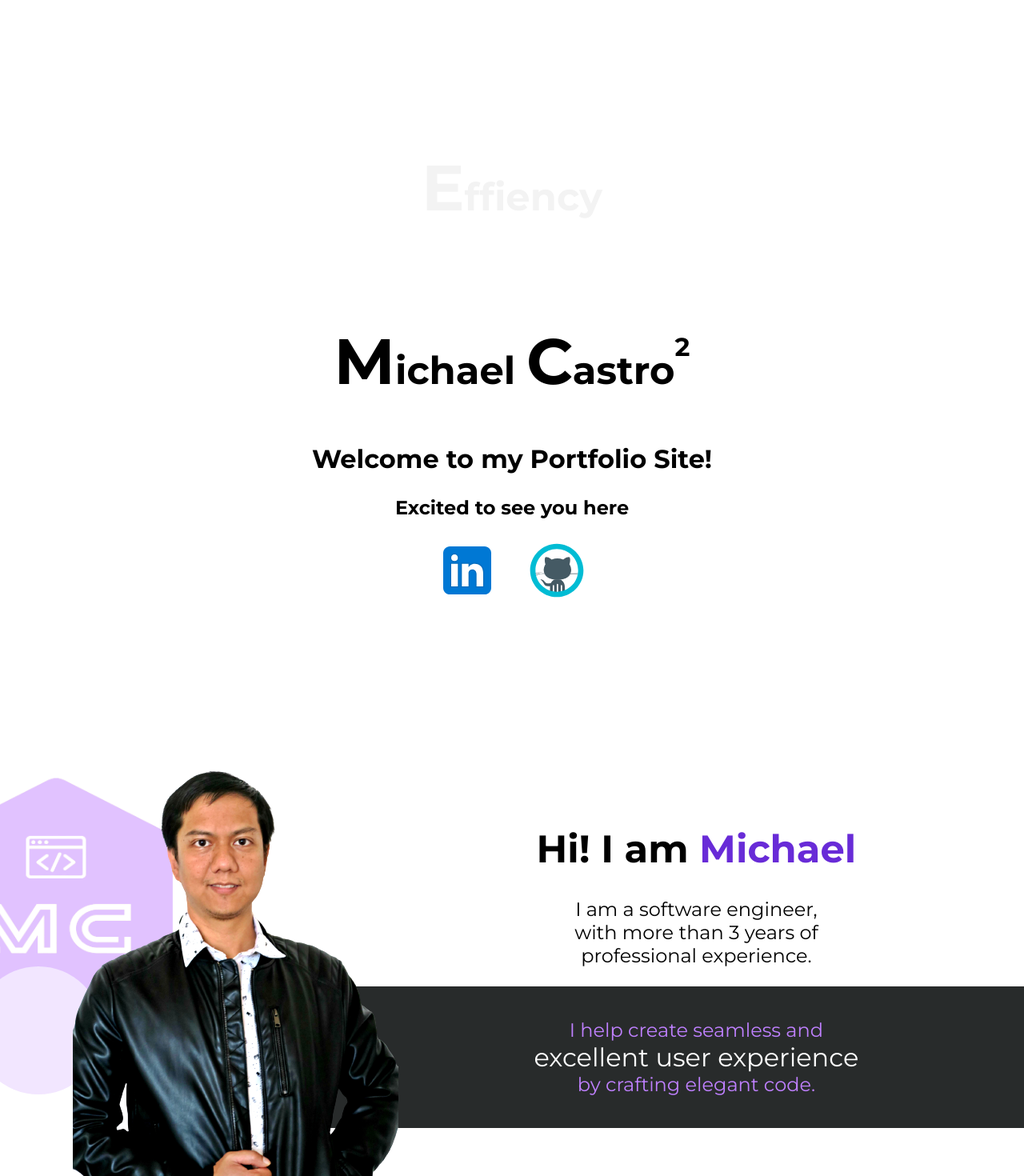
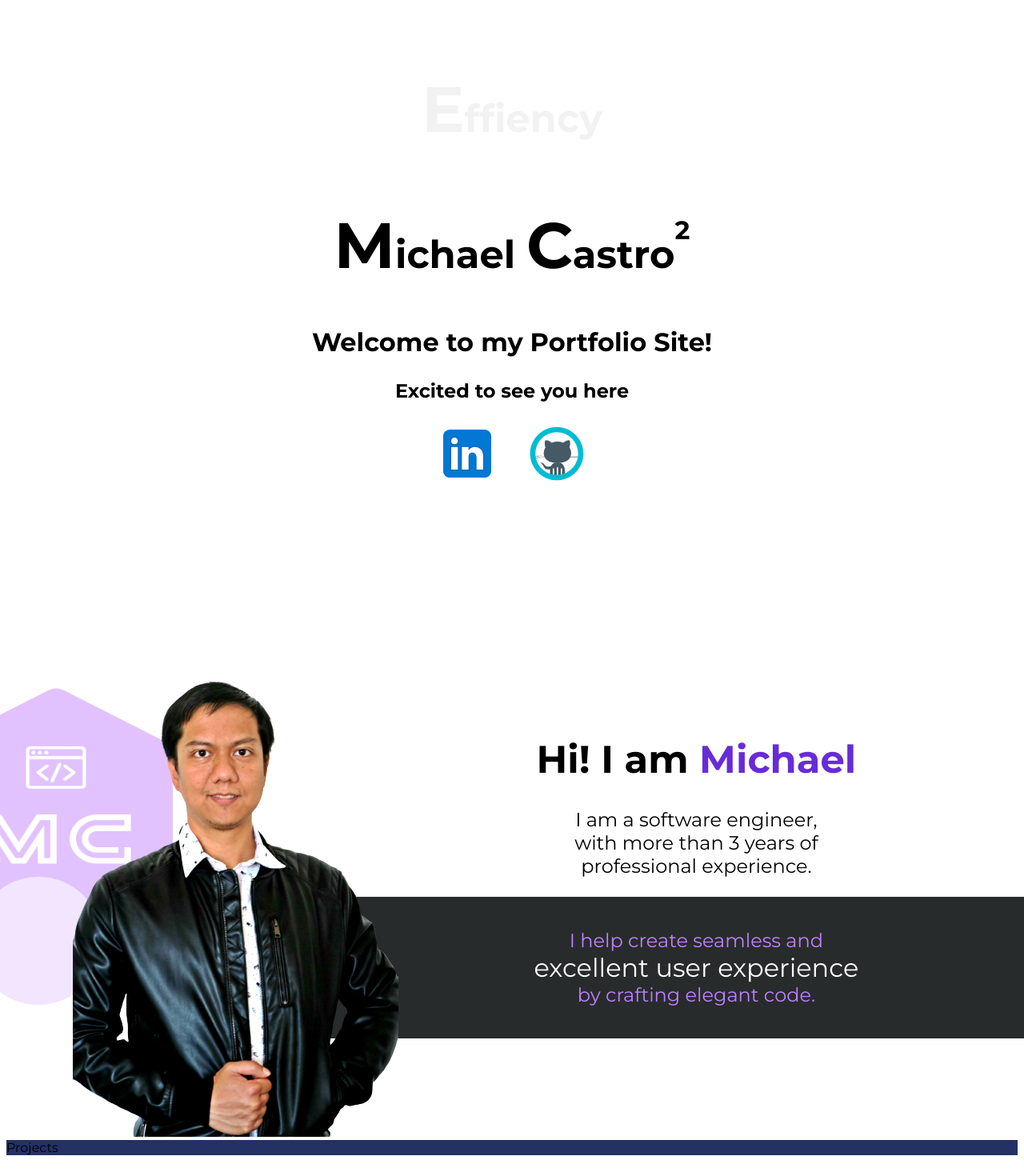
Before and after one commit to mikel-js/portfolio, a Next.js app: page / in a window 1280 px wide. Shown: the top 1470 px of the page at 80% size. Built offline with nearby package versions, Linux system fonts and the light colour scheme.

Commit message:
add projects section

```diff
--- a/src/app/Hero.tsx
+++ b/src/app/Hero.tsx
@@ -1,6 +1,7 @@
 import React, { useState, useEffect } from 'react';
 import styled, { keyframes } from 'styled-components';
 import Image from 'next/image';
+import { BREAKPOINTS } from '../constants/breakpoints';
 
 const fadeInOut = keyframes`
   0% {
@@ -14,7 +15,6 @@ const fadeInOut = keyframes`
 `;
 
 const StyledHero = styled.div`
-  padding-top: 7rem;
   height: 100vh;
   display: flex;
   flex-direction: column;
@@ -24,7 +24,13 @@ const StyledHero = styled.div`
 
 const StyledContent = styled.div`
   h1 {
-    font-size: 5rem;
+    font-size: 3rem;
+  }
+
+  @media (min-width: ${BREAKPOINTS.md}) {
+    h1 {
+      font-size: 5rem;
+    }
   }
 `;
 
@@ -38,12 +44,22 @@ const StyledFadingTextContainer = styled.div`
 `;
 
 const StyledFadingText = styled.div`
-  font-size: 2em;
+  padding-top: 1rem;
+  font-size: 2rem;
   opacity: 0;
   animation: ${fadeInOut} 2s infinite forwards;
+  min-height: 7.25rem;
 
   h2 {
-    font-size: 5rem;
+    font-size: 3rem;
+    margin: 0;
+  }
+
+  @media (min-width: ${BREAKPOINTS.md}) {
+    padding-top: 5rem;
+    h2 {
+      font-size: 5rem;
+    }
   }
 `;
 
@@ -61,7 +77,7 @@ const StyledLinks = styled.div`
 `;
 const StyledLink = styled.a``;
 
-const Hero = () => {
+const Hero: React.FC = () => {
   const texts = [
     <h2>
       E<StyledSmallText>xcellence</StyledSmallText>
--- a/src/app/Profile.tsx
+++ b/src/app/Profile.tsx
@@ -89,7 +89,7 @@ const StyledCircle = styled.div`
   }
 `;
 
-const Profile = () => {
+const Profile: React.FC = () => {
   return (
     <StyledProfile>
       <ImageContainer>
@@ -115,6 +115,7 @@ const Profile = () => {
           </ScrollRevealComponent>
         </StyledInfo>
         <StyledBox>
+          <ScrollRevealComponent direction='right'>
             <h3>
               I help create seamless and
               <br />
@@ -122,6 +123,7 @@ const Profile = () => {
               <br />
               by crafting elegant code.
             </h3>
+          </ScrollRevealComponent>
         </StyledBox>
       </StyledText>
       <StyledLogo>
--- /dev/null
+++ b/src/app/Projects.tsx
@@ -0,0 +1,13 @@
+import { COLORS } from '@/constants/colors';
+import React from 'react';
+import styled from 'styled-components';
+
+const StyledProjects = styled.div`
+  background-color: ${COLORS.purple3};
+`;
+
+const Projects: React.FC = () => {
+  return <StyledProjects>Projects</StyledProjects>;
+};
+
+export default Projects;
--- a/src/app/page.tsx
+++ b/src/app/page.tsx
@@ -2,13 +2,15 @@
 import React from 'react';
 import Hero from './Hero';
 import Profile from './Profile';
+import Projects from './Projects';
 
 const page = () => {
   return (
-    <div>
+    <>
       <Hero />
       <Profile />
-    </div>
+      <Projects />
+    </>
   );
 };
 
--- a/src/constants/colors.js
+++ b/src/constants/colors.js
@@ -6,4 +6,5 @@ export const COLORS = {
   black1: '#282b2b',
   purple1: '#bf80ff',
   purple2: '#f2e6ff',
+  purple3: '#253064',
 };
```
Lines whose indentation alone changed are shown as unchanged.
